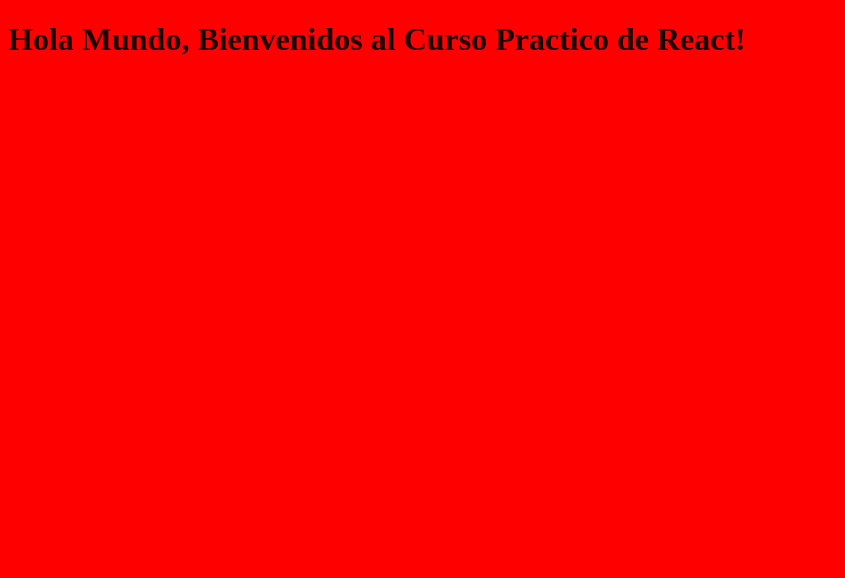
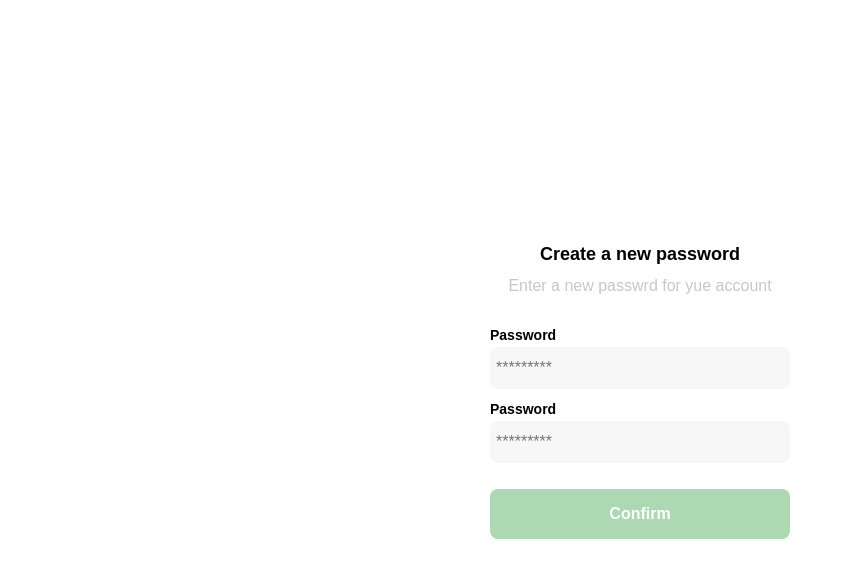
Before and after one commit to NachoBasilio/Estudio-Curso-Practico-De-React, a React app in the folder curso-practico-de-react/: page / in a window 1280 px wide. Shown: the top 578 px of the page, without its empty margins (0-845 px from the left). Built offline with nearby package versions, Linux system fonts and the light colour scheme; the HTML template or start-up script is replaced by a standard one.

Commit message:
Vamos a adaptar todos los componentes ya creados a react

```diff
--- a/curso-practico-de-react/src/components/App.jsx
+++ b/curso-practico-de-react/src/components/App.jsx
@@ -1,5 +1,4 @@
 import React from 'react';
-import '../styles/global.scss';
 
 const App = () => {
 	return (
--- a/curso-practico-de-react/src/containers/Login.jsx
+++ b/curso-practico-de-react/src/containers/Login.jsx
@@ -1,4 +1,5 @@
 import React from 'react';
+import "../styles/Login.css"
 
 const Login = () => {
 	return (
--- a/curso-practico-de-react/src/index.jsx
+++ b/curso-practico-de-react/src/index.jsx
@@ -1,5 +1,6 @@
 import React from 'react';
 import ReactDOM from 'react-dom';
 import App from './components/App';
+import Login from './containers/Login'
 
-ReactDOM.render(<App />, document.getElementById('app'));
+ReactDOM.render(<Login />, document.getElementById('app'));
--- /dev/null
+++ b/curso-practico-de-react/src/styles/Login.css
@@ -0,0 +1,82 @@
+:root {
+    --white: #FFFFFF;
+    --black: #000000;
+    --very-light-pink: #C7C7C7;
+    --text-input-field: #F7F7F7;
+    --hospital-green: #ACD9B2;
+    --sm: 14px;
+    --md: 16px;
+    --lg: 18px;
+  }
+  body {
+    margin: 0;
+    font-family: 'Quicksand', sans-serif;
+  }
+  .login {
+    width: 100%;
+    height: 100vh;
+    display: grid;
+    place-items: center;
+  }
+  .form-container {
+    display: grid;
+    grid-template-rows: auto 1fr auto;
+    width: 300px;
+  }
+  .logo {
+    width: 150px;
+    margin-bottom: 48px;
+    justify-self: center;
+    display: none;
+  }
+  .title {
+    font-size: var(--lg);
+    margin-bottom: 12px;
+    text-align: center;
+  }
+  .subtitle {
+    color: var(--very-light-pink);
+    font-size: var(--md);
+    font-weight: 300;
+    margin-top: 0;
+    margin-bottom: 32px;
+    text-align: center;
+  }
+  .form {
+    display: flex;
+    flex-direction: column;
+  }
+  .label {
+    font-size: var(--sm);
+    font-weight: bold;
+    margin-bottom: 4px;
+  }
+  .input {
+    background-color: var(--text-input-field);
+    border: none;
+    border-radius: 8px;
+    height: 30px;
+    font-size: var(--md);
+    padding: 6px;
+    margin-bottom: 12px;
+  }
+  .primary-button {
+    background-color: var(--hospital-green);
+    border-radius: 8px;
+    border: none;
+    color: var(--white);
+    width: 100%;
+    cursor: pointer;
+    font-size: var(--md);
+    font-weight: bold;
+    height: 50px;
+  }
+  .login-button {
+    margin-top: 14px;
+    margin-bottom: 30px;
+  }
+  @media (max-width: 640px) {
+    .logo {
+      display: block;
+    }
+  }
--- a/curso-practico-de-react/src/styles/global.scss
+++ /dev/null
@@ -1,7 +0,0 @@
-$base-color: #ff0000;
-$color: rgba(black, 0.88);
-
-body {
-	background-color: $base-color;
-	color: $color;
-}
```
